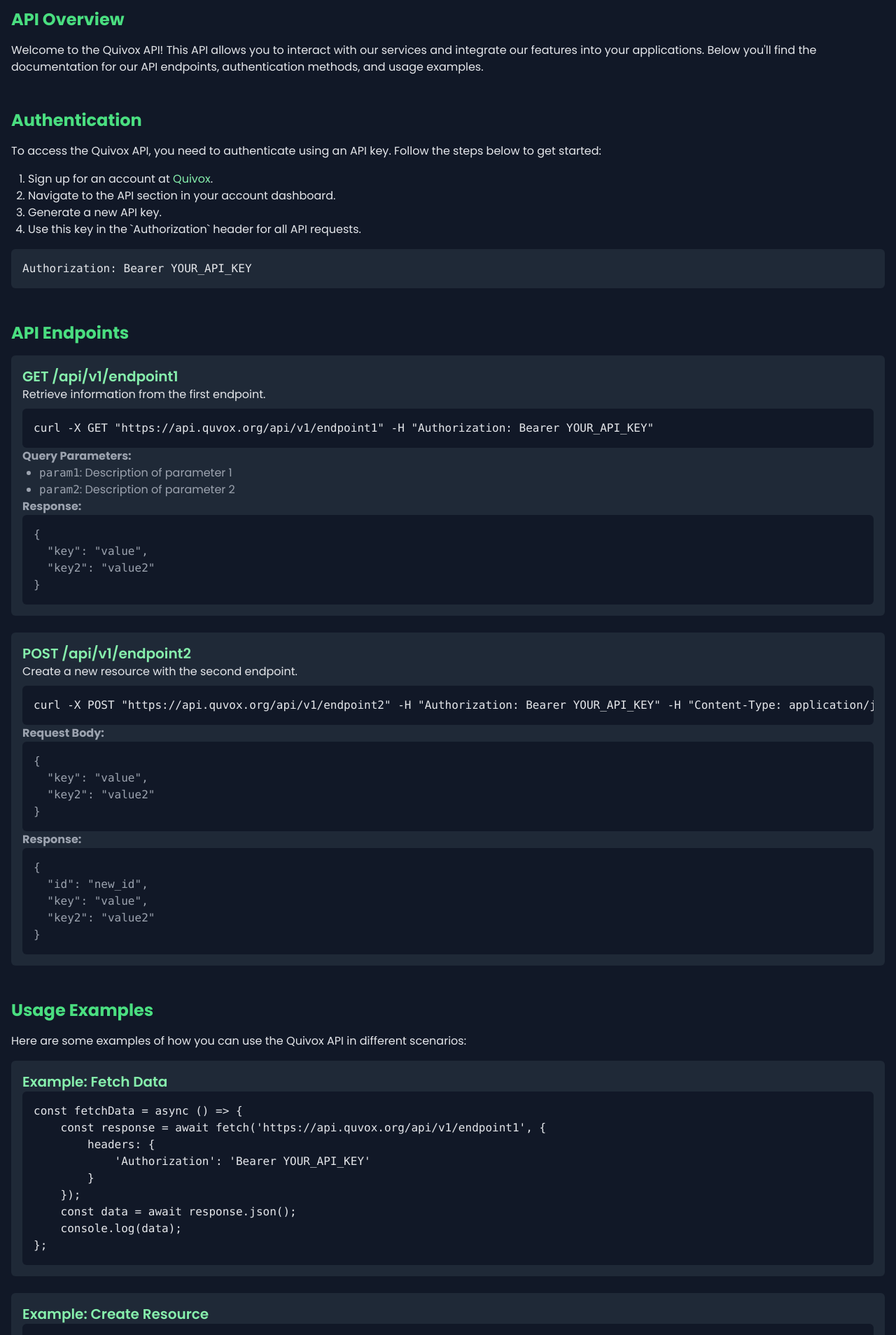
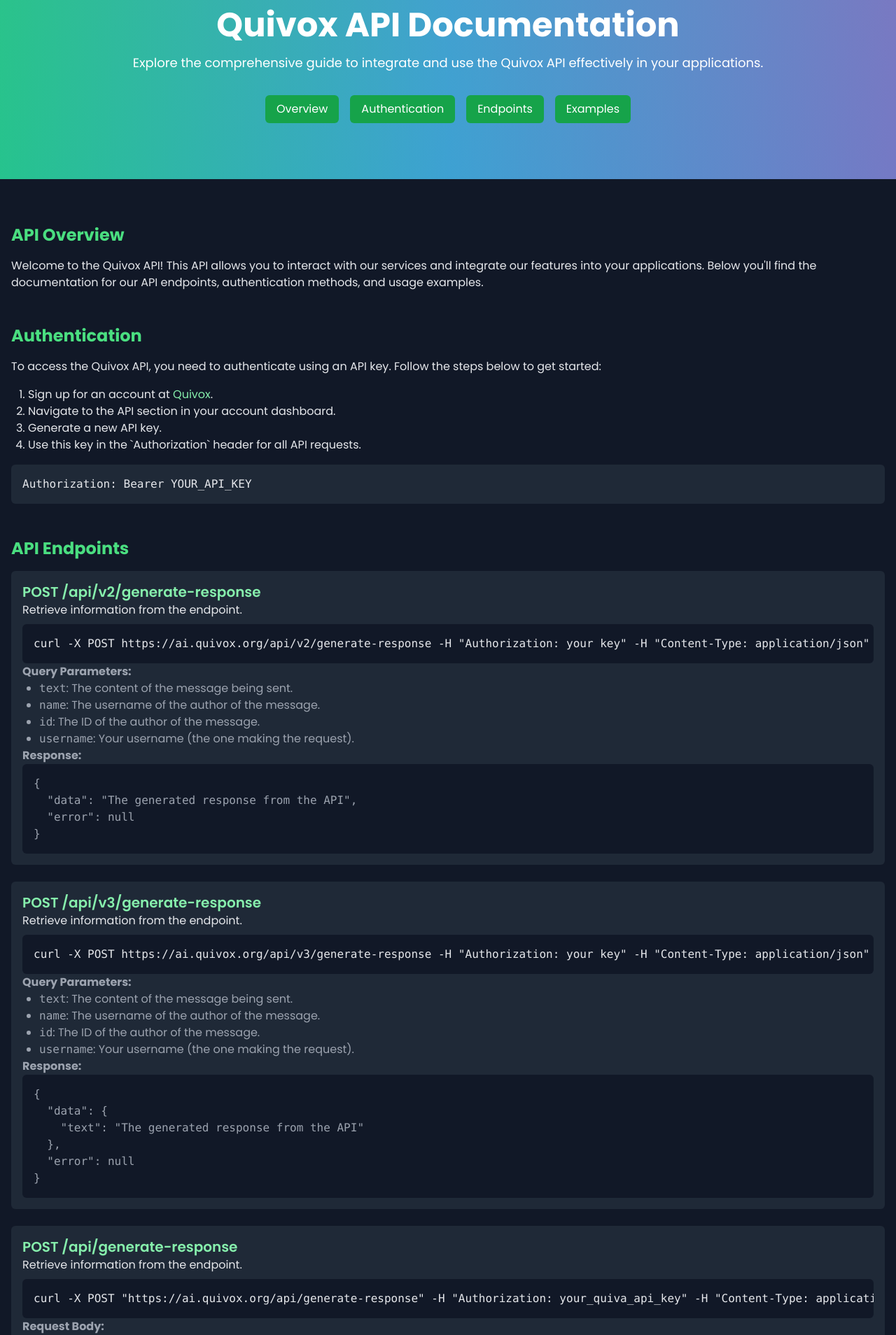
Before and after one commit to abubakar471/New-Quiva-AI, a Next.js app: page /docs in a window 1280 px wide. Shown: the part 160-2068 px from the top of the page at 70% size. Built offline with nearby package versions, Linux system fonts and the light colour scheme.

Commit message:
Update page.jsx

```diff
--- a/app/docs/page.jsx
+++ b/app/docs/page.jsx
@@ -5,22 +5,32 @@
 const DocumentationPage = () => {
     return (
         <div className="min-h-screen bg-gray-900 text-gray-200">
-            <header className="bg-green-700 py-4 fixed top-0 w-full z-10">
-                <div className="container mx-auto px-4 flex items-center justify-between flex-wrap xl:flex-nowrap gap-y-4">
-                    <h1 className="text-3xl font-bold text-white">Quivox API Documentation</h1>
+            {/* Custom Hero Section with Gradient Animation */}
+            <section className="relative bg-gradient-to-r from-green-500 via-blue-500 to-purple-600 text-white py-20 bg-fixed">
+                <div className="absolute inset-0">
+                    {/* Add your particle background component here */}
+                    {/* <ParticlesComponent /> */}
+                </div>
+                <div className="container mx-auto px-4 relative z-10">
+                    <div className="flex flex-col items-center justify-center text-center">
+                        <h1 className="text-4xl md:text-5xl font-bold mb-4">Quivox API Documentation</h1>
+                        <p className="text-lg mb-8">Explore the comprehensive guide to integrate and use the Quivox API effectively in your applications.</p>
                         <nav className="flex flex-wrap gap-x-4 gap-y-2">
-                        <a href="#overview" className="text-white hover:text-green-300">Overview</a>
-                        <a href="#authentication" className="text-white hover:text-green-300">Authentication</a>
-                        <a href="#endpoints" className="text-white hover:text-green-300">Endpoints</a>
-                        <a href="#examples" className="text-white hover:text-green-300">Examples</a>
+                            <a href="#overview" className="bg-green-600 hover:bg-green-500 text-white py-2 px-4 rounded-md transition">Overview</a>
+                            <a href="#authentication" className="bg-green-600 hover:bg-green-500 text-white py-2 px-4 rounded-md transition">Authentication</a>
+                            <a href="#endpoints" className="bg-green-600 hover:bg-green-500 text-white py-2 px-4 rounded-md transition">Endpoints</a>
+                            <a href="#examples" className="bg-green-600 hover:bg-green-500 text-white py-2 px-4 rounded-md transition">Examples</a>
                         </nav>
                     </div>
-            </header>
+                </div>
+                {/* Gradient animation */}
+                <div className="absolute inset-0 bg-gradient-to-r from-green-500 via-blue-500 to-purple-600 opacity-50 animate-gradient-xy"></div>
+            </section>
 
-            <main className="container mx-auto px-4 py-16 pt-20">
+            <main className="container mx-auto px-4 py-16">
                 <section id="overview" className="mb-12">
                     <h2 className="text-2xl font-bold mb-4 text-green-400">API Overview</h2>
-                    <p className="mb-4">Welcome to the Quivox API! This API allows you to interact with our services and integrate our features into your applications. Below you&apos;ll find the documentation for our API endpoints, authentication methods, and usage examples.</p>
+                    <p className="mb-4">Welcome to the Quivox API! This API allows you to interact with our services and integrate our features into your applications. Below you'll find the documentation for our API endpoints, authentication methods, and usage examples.</p>
                 </section>
 
                 <section id="authentication" className="mb-12">
@@ -43,25 +53,27 @@
                     <h2 className="text-2xl font-bold mb-4 text-green-400">API Endpoints</h2>
 
                     <div className="bg-gray-800 p-4 rounded-md mb-6">
-                        <h3 className="text-xl font-semibold text-green-300">GET /api/v1/endpoint1</h3>
-                        <p className="mb-2">Retrieve information from the first endpoint.</p>
+                        <h3 className="text-xl font-semibold text-green-300">POST /api/v2/generate-response</h3>
+                        <p className="mb-2">Retrieve information from the endpoint.</p>
                         <pre className="bg-gray-900 p-4 rounded-md overflow-x-auto">
                             <code>
-                                {`curl -X GET "https://api.quvox.org/api/v1/endpoint1" -H "Authorization: Bearer YOUR_API_KEY"`}
+                                {`curl -X POST https://ai.quivox.org/api/v2/generate-response -H "Authorization: your key" -H "Content-Type: application/json" -d '{"text": "your_message", "name": "your_name", "id": "your_id_for_history", "username": "your_username"}'`}
                             </code>
                         </pre>
                         <div className="text-gray-400">
                             <p><strong>Query Parameters:</strong></p>
                            <ul className="list-disc ml-6">
-                                <li><code>param1</code>: Description of parameter 1</li>
-                                <li><code>param2</code>: Description of parameter 2</li>
+    <li><code>text</code>: The content of the message being sent.</li>
+    <li><code>name</code>: The username of the author of the message.</li>
+    <li><code>id</code>: The ID of the author of the message.</li>
+    <li><code>username</code>: Your username (the one making the request).</li>
 </ul>
                             <p><strong>Response:</strong></p>
                             <pre className="bg-gray-900 p-4 rounded-md overflow-x-auto">
                                <code>
     {`{
-  "key": "value",
-  "key2": "value2"
+  "data": "The generated response from the API",
+  "error": null
 }`}
 </code>
                             </pre>
@@ -69,11 +81,41 @@
                     </div>
 
                     <div className="bg-gray-800 p-4 rounded-md mb-6">
-                        <h3 className="text-xl font-semibold text-green-300">POST /api/v1/endpoint2</h3>
-                        <p className="mb-2">Create a new resource with the second endpoint.</p>
+                        <h3 className="text-xl font-semibold text-green-300">POST /api/v3/generate-response</h3>
+                        <p className="mb-2">Retrieve information from the endpoint.</p>
                         <pre className="bg-gray-900 p-4 rounded-md overflow-x-auto">
                             <code>
-                                {`curl -X POST "https://api.quvox.org/api/v1/endpoint2" -H "Authorization: Bearer YOUR_API_KEY" -H "Content-Type: application/json" -d '{"key": "value"}'`}
+                                {`curl -X POST https://ai.quivox.org/api/v3/generate-response -H "Authorization: your key" -H "Content-Type: application/json" -d '{"text": "your_message", "name": "your_name", "id": "your_id_for_history", "username": "your_username"}'`}
+                            </code>
+                        </pre>
+                        <div className="text-gray-400">
+                            <p><strong>Query Parameters:</strong></p>
+                           <ul className="list-disc ml-6">
+    <li><code>text</code>: The content of the message being sent.</li>
+    <li><code>name</code>: The username of the author of the message.</li>
+    <li><code>id</code>: The ID of the author of the message.</li>
+    <li><code>username</code>: Your username (the one making the request).</li>
+</ul>
+                            <p><strong>Response:</strong></p>
+                            <pre className="bg-gray-900 p-4 rounded-md overflow-x-auto">
+                                                               <code>
+    {`{
+  "data": {
+    "text": "The generated response from the API"
+  },
+  "error": null
+}`}
+</code>
+                            </pre>
+                        </div>
+                    </div>
+
+                    <div className="bg-gray-800 p-4 rounded-md mb-6">
+                        <h3 className="text-xl font-semibold text-green-300">POST /api/generate-response</h3>
+                        <p className="mb-2">Retrieve information from the endpoint.</p>
+                        <pre className="bg-gray-900 p-4 rounded-md overflow-x-auto">
+                            <code>
+                               curl -X POST "https://ai.quivox.org/api/generate-response" -H "Authorization: your_quiva_api_key" -H "Content-Type: application/json"
                             </code>
                         </pre>
                         <div className="text-gray-400">
@@ -81,8 +123,8 @@
                             <pre className="bg-gray-900 p-4 rounded-md overflow-x-auto">
                                 <code>
                                     {`{
-  "key": "value",
-  "key2": "value2"
+text: "your_text_here",
+username: "your_username",
 }`}
                                 </code>
                             </pre>
@@ -90,14 +132,69 @@
                             <pre className="bg-gray-900 p-4 rounded-md overflow-x-auto">
                                 <code>
     {`{
-  "id": "new_id",
-  "key": "value",
-  "key2": "value2"
+  "data": {
+    "response": "The generated response from the API"
+  },
+  "error": null
 }`}
 </code>
                             </pre>
                         </div>
                     </div>
+
+<div className="bg-gray-800 p-4 rounded-md mb-6">
+    <h3 className="text-xl font-semibold text-green-300">POST /api/v2-01/generate-response</h3>
+    <p className="mb-2">Generates responses with personalized information such as location and time.</p>
+    <pre className="bg-gray-900 p-4 rounded-md overflow-x-auto">
+        <code>
+            {`const axios = require('axios');
+
+const requestBody = {
+    text: "your_text_here",
+    username: "your_username_here",
+    id: "your_id_here",
+    location: "your_location_here",
+    time: "your_time_here",
+    name: "your_name_here"
+};
+
+const authToken = 'your_quiva_api_key';
+
+axios.post('https://ai.quivox.org/api/v2-01/generate-response', requestBody, {
+    headers: {
+        'Authorization': \`\${authToken}\`
+    }
+})
+.then(response => {
+    console.log('Generated text response:', response.data);
+})
+.catch(error => {
+    console.error('Error:', error.message);
+});`}
+        </code>
+    </pre>
+    <div className="text-gray-400">
+        <p><strong>Query Parameters:</strong></p>
+        <ul className="list-disc ml-6">
+            <li><code>text</code>: The content of the message being sent.</li>
+            <li><code>username</code>: Your Quiva username.</li>
+            <li><code>id</code>: A unique ID to identify the user.</li>
+            <li><code>location</code>: The user's location for personalized responses.</li>
+            <li><code>time</code>: The current or specified time for personalized responses.</li>
+            <li><code>name</code>: The name to address the user with.</li>
+        </ul>
+        <p><strong>Response:</strong></p>
+        <pre className="bg-gray-900 p-4 rounded-md overflow-x-auto">
+            <code>
+                {`{
+  "data": "The generated response from the API",
+  "error": null
+}`}
+            </code>
+        </pre>
+    </div>
+</div>
+
                 </section>
 
                 <section id="examples" className="mb-12">
@@ -143,14 +240,101 @@
                             </code>
                         </pre>
                     </div>
+
+                    <div className="bg-gray-800 p-4 rounded-md mb-6">
+    <h3 className="text-xl font-semibold text-green-300">Free Personalities</h3>
+    <table className="min-w-full bg-gray-900 text-gray-400">
+        <thead>
+            <tr className="border-b border-gray-700">
+                <th className="py-2 px-4 text-left">Username</th>
+                <th className="py-2 px-4 text-left">Description</th>
+                <th className="py-2 px-4 text-left">Free-to-use</th>
+            </tr>
+        </thead>
+        <tbody>
+            <tr className="border-b border-gray-700">
+                <td className="py-2 px-4">QuivaCoder</td>
+                <td className="py-2 px-4">A coding support AI which is made for Quivox's Old website.</td>
+                <td className="py-2 px-4">true</td>
+            </tr>
+            <tr className="border-b border-gray-700">
+                <td className="py-2 px-4">spidermanfree</td>
+                <td className="py-2 px-4">A personality of Spiderman from Marvel.</td>
+                <td className="py-2 px-4">true</td>
+            </tr>
+            <tr className="border-b border-gray-700">
+                <td className="py-2 px-4">ironmanfree</td>
+                <td className="py-2 px-4">An advanced personality of Tony Stark/Iron Man from Marvel.</td>
+                <td className="py-2 px-4">true</td>
+            </tr>
+            <tr className="border-b border-gray-700">
+                <td className="py-2 px-4">batmanfree</td>
+                <td className="py-2 px-4">Advanced AI personality of Batman who protects Gotham city from DC.</td>
+                <td className="py-2 px-4">true</td>
+            </tr>
+            <tr className="border-b border-gray-700">
+                <td className="py-2 px-4">cindrellafree</td>
+                <td className="py-2 px-4">An advanced personality of Cinderella from Disney.</td>
+                <td className="py-2 px-4">true</td>
+            </tr>
+            <tr className="border-b border-gray-700">
+                <td className="py-2 px-4">quivoxsupport</td>
+                <td className="py-2 px-4">Powerful well-structured Quivox support AI.</td>
+                <td className="py-2 px-4">true</td>
+            </tr>
+            <tr className="border-b border-gray-700">
+                <td className="py-2 px-4">evelynfree</td>
+                <td className="py-2 px-4">A mysterious magical friendly girl with unknown powers.</td>
+                <td className="py-2 px-4">true</td>
+            </tr>
+            <tr className="border-b border-gray-700">
+                <td className="py-2 px-4">leofree</td>
+                <td className="py-2 px-4">A small boy who's passionate about skateboarding.</td>
+                <td className="py-2 px-4">true</td>
+            </tr>
+            <tr className="border-b border-gray-700">
+                <td className="py-2 px-4">priyafree</td>
+                <td className="py-2 px-4">A Kerala girl who is talented and lovely.</td>
+                <td className="py-2 px-4">true</td>
+            </tr>
+            <tr className="border-b border-gray-700">
+                <td className="py-2 px-4">Finnian</td>
+                <td className="py-2 px-4">A powerful, rich young man who is an entrepreneur (TopG).</td>
+                <td className="py-2 px-4">true</td>
+            </tr>
+        </tbody>
+    </table>
+</div>
+
                 </section>
             </main>
 
-            <footer className="bg-gray-800 py-4 mt-12">
-                <div className="container mx-auto px-4 text-center text-gray-400">
-                    <p>&copy; 2024 Quivox. All rights reserved.</p>
-                </div>
-            </footer>
+            {/* Inline Styles for Gradient Animation */}
+            <style jsx>{`
+                @keyframes gradient-x {
+                    0% {
+                        background-position: 0% 0%;
+                    }
+                    100% {
+                        background-position: 100% 100%;
+                    }
+                }
+
+                @keyframes gradient-y {
+                    0% {
+                        background-position: 0% 0%;
+                    }
+                    100% {
+                        background-position: 0% 100%;
+                    }
+                }
+
+                .animate-gradient-xy {
+                    animation: gradient-x 15s ease infinite, gradient-y 15s ease infinite;
+                    background: linear-gradient(45deg, rgba(34,193,195,1) 0%, rgba(253,187,45,1) 100%);
+                    background-size: 400% 400%;
+                }
+            `}</style>
         </div>
     );
 };
```
Lines whose indentation alone changed are shown as unchanged.
